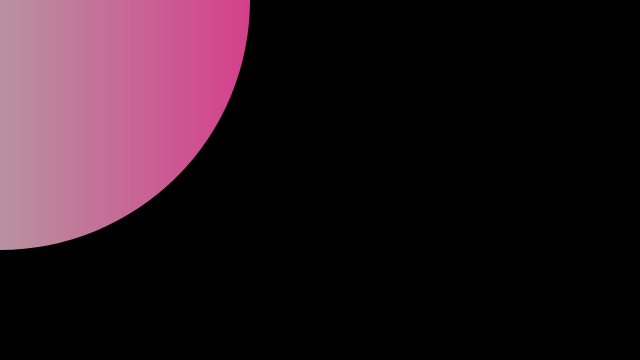
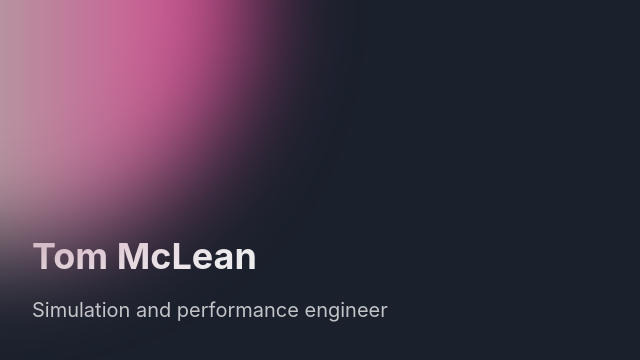
Before and after one commit to mcleantom/mcleantom.github.io, a React (Create React App) app: page / in a window 1280 px wide. Shown: the top 360 px of the page, without its empty margins (0-640 px from the left). Built offline with nearby package versions, Linux system fonts and the light colour scheme.

Commit message:
Basic react app

```diff
--- a/src/App.tsx
+++ b/src/App.tsx
@@ -1,10 +1,10 @@
 import * as React from "react";
-import { ChakraProvider, Box, AspectRatio } from "@chakra-ui/react";
-import { theme } from "./theme";
+import { ChakraProvider, ColorModeScript } from "@chakra-ui/react";
+import theme from "./theme";
 
-import { BackgroundBlob } from "./components/BackgroundBlob";
 import { Home } from "./pages/home";
 export const App = () => (
+
   <ChakraProvider theme={theme}>
     <Home />
   </ChakraProvider>
--- a/src/components/BackgroundBlob.tsx
+++ b/src/components/BackgroundBlob.tsx
@@ -1,29 +1,50 @@
-import { AspectRatio, Box } from "@chakra-ui/react";
+import { Box } from "@chakra-ui/react";
 import { useMousePosition } from "../hooks/useMousePosition";
+import { useEffect, useState, useRef } from "react";
+// function Blur() {
+//   return (
+//     <Box
+//       position="absolute"
+//       top="0px"
+//       left="0px"
+//       width="100%"
+//       height="100%"
+//       backdropFilter="auto"
+//       // backdropBlur="20px"
+//       borderColor="red"
+//       // borderWidth={2}
+//       zIndex={2}
+//     ></Box>
+//   )
+// };
 
 export function BackgroundBlob() {
   const position = useMousePosition();
 
   return (
-    <AspectRatio
-      width="500px"
-      ratio={1}
-      pos="absolute"
-      top={`${position.y}`}
-      left={`${position.x}`}
-      animation="3s linear slidein, 3s ease-out 5s slideout"
+    <Box
+      position="fixed"
+      width="100vw"
+      height="100vh"
+      top="0px"
+      left="0px"
     >
       <Box
         bg={"whiteAlpha.100"}
-        pos="absolute"
-        width="100%"
-        height="100%"
-        left="50%"
-        top="50%"
+        pos="fixed"
+        width="500px"
+        height="500px"
+        top={`${position.y}`}
+        left={`${position.x}`}
         transform="translate(-50%, -50%)"
         borderRadius="50%"
         bgGradient="linear(to-r, green.200, pink.500)"
+        aspect-ratio="1"
+        zIndex={-1}
+        filter="auto"
+        blur="50px"
       ></Box>
-    </AspectRatio>
+      {/* <Blur/> */}
+    </Box>
   );
 }
--- /dev/null
+++ b/src/components/sections/Hero.js
@@ -0,0 +1,61 @@
+import PropTypes from "prop-types";
+import { Box, Flex, Stack, Heading } from "@chakra-ui/layout";
+import { useColorMode } from "@chakra-ui/color-mode";
+import { Button } from "@chakra-ui/react";
+export default function Hero({
+    title,
+    subtitle,
+    ...rest
+}) {
+    const { colorMode, toggleColorMode } = useColorMode();
+
+    return (
+        <Flex
+            align="center"
+            justify={{ base: "center", md: "space-around", xl: "space-between" }}
+            direction={{ base: "column-reverse", md: "row" }}
+            wrap="no-wrap"
+            minH="70vh"
+            px={8}
+            mb={16}
+            {...rest}
+        >
+            <Stack
+                spacing={4}
+                w={{ base: "80%", md: "40%" }}
+                align={["center", "center", "flex-start", "flex-start"]}
+            >
+                <Heading
+                    as="h1"
+                    size="xl"
+                    fontWeight="bold"
+                    color="secondry.800"
+                    textAlign={["center", "center", "left", "left"]}
+                >
+                    {title}
+                </Heading>
+                    <Heading
+                    as="h2"
+                    size="md"
+                    color="primary.800"
+                    opacity="0.8"
+                    fontWeight="normal"
+                    lineHeight={1.5}
+                    textAlign={["center", "center", "left", "left"]}
+                    >
+                    {subtitle}
+                </Heading>
+            </Stack>
+        </Flex>
+    )
+}
+
+Hero.propTypes = {
+    title: PropTypes.string,
+    subtitle: PropTypes.string
+};
+
+Hero.defaultProps = {
+    title: "Tom Mclean",
+    subtitle: "Simulation and performance engineer"
+}
--- a/src/index.tsx
+++ b/src/index.tsx
@@ -4,7 +4,7 @@ import * as ReactDOM from "react-dom/client"
 import { App } from "./App"
 import reportWebVitals from "./reportWebVitals"
 import * as serviceWorker from "./serviceWorker"
-
+import theme from "./theme"
 
 const container = document.getElementById("root")
 if (!container) throw new Error('Failed to find the root element');
@@ -12,7 +12,7 @@ const root = ReactDOM.createRoot(container)
 
 root.render(
   <React.StrictMode>
-    <ColorModeScript />
+    <ColorModeScript initialColorMode={theme.config.initialColorMode} />
     <App />
   </React.StrictMode>,
 )
--- a/src/pages/home.tsx
+++ b/src/pages/home.tsx
@@ -1,6 +1,15 @@
 import { BackgroundBlob } from "../components/BackgroundBlob";
 import { useMousePosition } from "../hooks/useMousePosition";
-
+import { Box } from "@chakra-ui/layout";
+import Hero from "../components/sections/Hero";
 export function Home() {
-  return <BackgroundBlob />;
+  return (
+    <Box>
+      <BackgroundBlob/>
+      <Hero
+        title="Tom McLean"
+        subtitle="Simulation and performance engineer"
+      ></Hero>
+    </Box>
+  )
 }
--- a/src/theme.ts
+++ b/src/theme.ts
@@ -1,12 +1,15 @@
-import { extendTheme } from "@chakra-ui/react";
-import { mode } from "@chakra-ui/theme-tools";
+// theme.ts
 
-export const theme = extendTheme({
-  styles: {
-    global: () => ({
-      body: {
-        bg: "black",
-      },
-    }),
-  },
-});
+// 1. import `extendTheme` function
+import { extendTheme, type ThemeConfig } from '@chakra-ui/react'
+
+// 2. Add your color mode config
+const config: ThemeConfig = {
+  initialColorMode: 'dark',
+  useSystemColorMode: false,
+}
+
+// 3. extend the theme
+const theme = extendTheme({ config })
+
+export default theme
--- a/tsconfig.json
+++ b/tsconfig.json
@@ -18,7 +18,8 @@
     "resolveJsonModule": true,
     "isolatedModules": true,
     "noEmit": true,
-    "jsx": "react-jsx"
+    "jsx": "react-jsx",
+    "noImplicitAny": false
   },
   "include": [
     "src"
```
